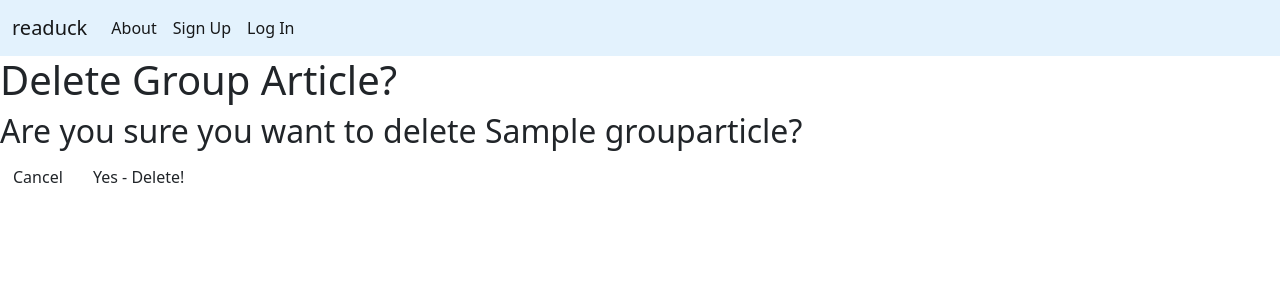
After one commit to boyoon-c/readuck-api, a Django app: page /groups/1/delete_articles/ in a window 1280 px wide. The commit adds this page. Shown: the top 300 px of the page. Run offline with Django 3.2, Linux system fonts and the light colour scheme; tables that the repository leaves empty hold one stand-in row (values such as "Sample post").

Commit message:
Add delete grouparticle functionality

```diff
--- a/main_app/templates/main_app/group_detail.html
+++ b/main_app/templates/main_app/group_detail.html
@@ -22,6 +22,7 @@
   </p> {% endcomment %}
   {% for article in group_article_list %}
     <p>{{article.title}}</p>
+    <a href="{% url 'delete_group_articles' article.id %}" class="btn danger">Delete</a>
   {% endfor %}
 
   <p>
--- /dev/null
+++ b/main_app/templates/main_app/grouparticle_confirm_delete.html
@@ -0,0 +1,20 @@
+{% extends 'base.html' %}
+{% load static %}
+
+{% block content %}
+
+<div class='page-header'>
+  <h1>Delete Group Article?</h1>
+</div>
+<h2>Are you sure you want to delete {{ object.title }}?</h2>
+
+<form action="" method="post" class="form">
+  {% csrf_token %}
+  <a href="{% url 'groups_detail' object.group_id  %}" class="btn secondary">
+  Cancel
+  </a>
+  <button type="submit" class="btn danger">Yes - Delete!</button>
+</form>
+
+
+{% endblock %}
--- a/main_app/urls.py
+++ b/main_app/urls.py
@@ -29,6 +29,10 @@ urlpatterns = [
   path('groups/<int:pk>', views.GroupDetail.as_view(), name='groups_detail'),
   path('groups/<int:pk>/update/', views.GroupUpdate.as_view(), name='groups_update'),
   path('groups/<int:pk>/delete/', views.GroupDelete.as_view(), name='groups_delete'),
+
+
   path('groups/<int:pk>/add_articles/', views.GroupArticleCreate.as_view(), name='add_group_articles'),
+  path('groups/<int:pk>/delete_articles/', views.GroupArticleDelete.as_view(), name='delete_group_articles'),
+
   # path('login/', views.login, name='login')
 ]
--- a/main_app/views.py
+++ b/main_app/views.py
@@ -167,25 +167,15 @@ class GroupDelete(DeleteView):
 class GroupArticleCreate(CreateView):
   model = GroupArticle
   fields=['author', 'title', 'abstract', 'citation', 'journal', 'year']
-  # fields = '__all__'
 
   def get_success_url(self):
     print('self', self.object.group_id)
     return reverse('groups_detail', kwargs={'pk': self.object.group_id })
 
   def form_valid(self, form):
-    # print('self and request group_id', self.request.group)
-    # print('self and object', self.object.pk)
-    # print('self.request.user', self.request.get(url=URL))
-
-    # print('kwargs', self.pk)
     form.instance.user = self.request.user
     form.instance.group_id = self.kwargs['pk']
-    #form.instance.group = self.kwargs
     print('kwargs', self.kwargs['pk'])
-    # form.instance.group = super().form_valid(form).url.split('/')[2]
-    # print('response', response.url.split('/')[2])
-    # form.instance.group= response.url.split('/')[2]
     response=super().form_valid(form)
     return response
 
@@ -193,3 +183,9 @@ class GroupArticleCreate(CreateView):
 class GroupArticleUpdate(UpdateView):
   model = GroupArticle
   fields=['']
+
+class GroupArticleDelete(DeleteView):
+  model = GroupArticle
+
+  def get_success_url(self):
+    return reverse('groups_detail', kwargs={'pk': self.object.group_id })
```
